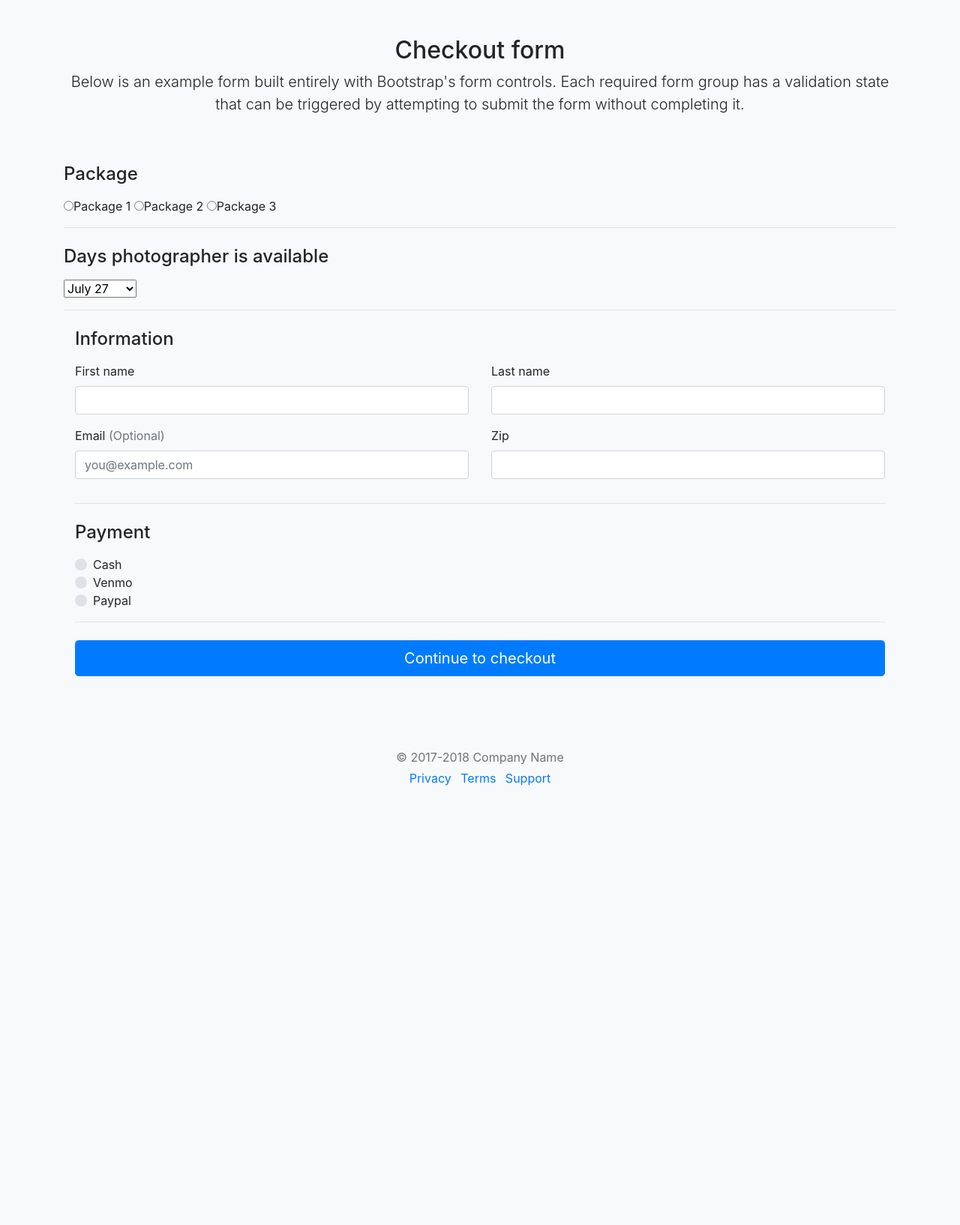
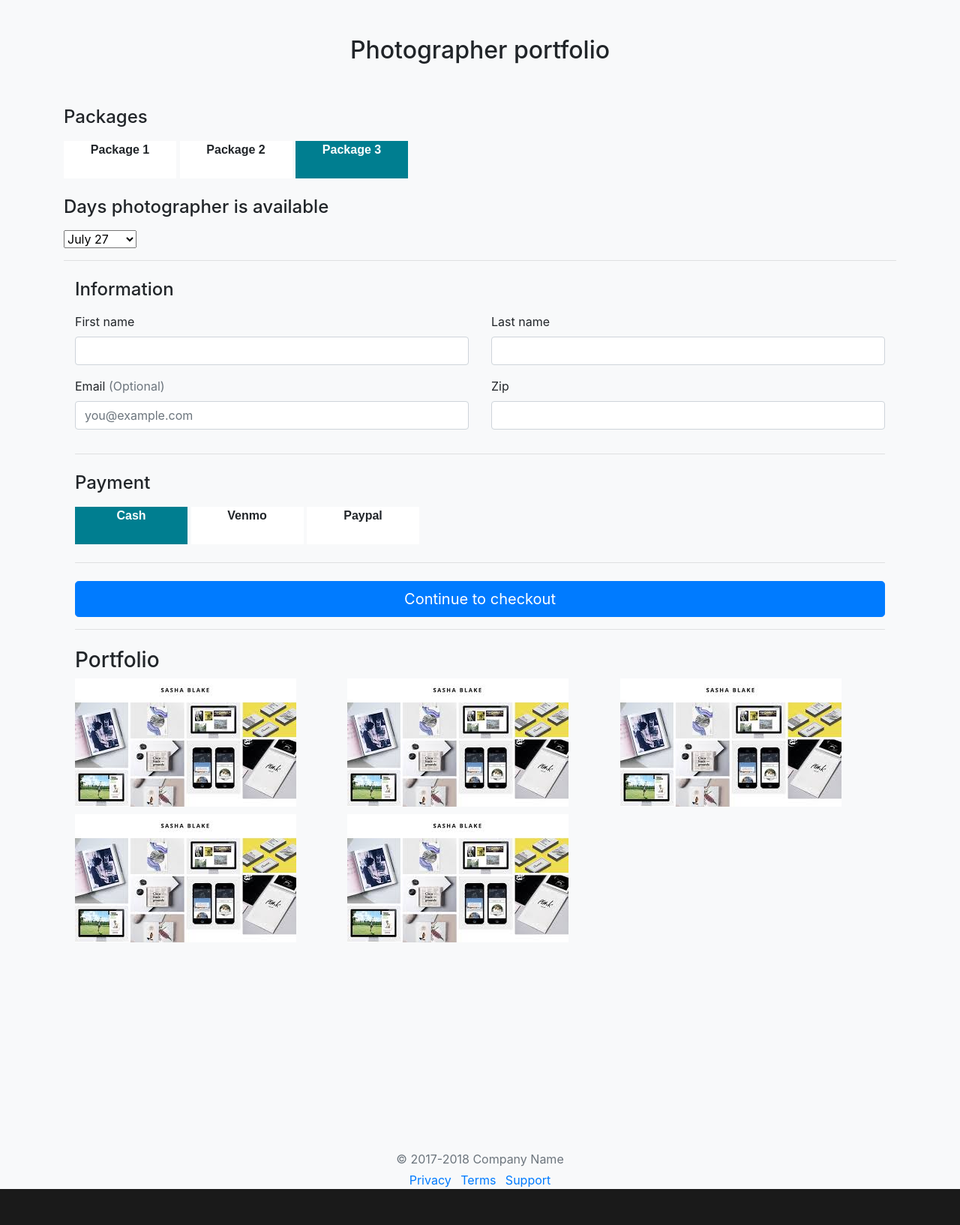
Before and after one commit to Yetunde79/phpform, a PHP site: page / in a window 1280 px wide. Shown: the whole page at 75% size. Before the commit the page ends 1048 px from the top, so only its background shows below. Run offline with PHP 8.4, Linux system fonts and the light colour scheme.

Commit message:
additional design

```diff
--- /dev/null
+++ b/composer.json
@@ -0,0 +1,5 @@
+{
+    "require": {
+      "sendgrid/sendgrid": "~5.0.9"
+    }
+  }
--- /dev/null
+++ b/form.css
@@ -0,0 +1,50 @@
+
+html {
+  background-color: #1a1a1a;
+
+}
+
+
+input[type="radio"] {
+   display: none;
+   visibility:hidden;
+}
+
+input:checked + div {
+    background: #007e90;
+    color: white;
+}
+
+
+.middle h1 {
+    font-family: sans-serif;
+    color: white;
+}
+
+.box {
+    width: 150px;
+    height: 50px;
+    background-color: white;
+    transition: all 250ms ease;
+    will-change: transition;
+    display: inline-block;
+    text-align: center;
+    cursor: pointer;
+    position: relative;
+    font-family: sans-serif;
+    font-weight: 900;
+  }
+
+  .portfolio{
+    display: grid;
+    grid-template-columns: 1fr 1fr 1fr;
+    grid-template-rows: 1fr 1fr 1fr;
+    grid-gap: 10px;
+
+  }
+
+img{
+    max-width: 100%;
+    height: auto;
+    width: auto\9;
+}
--- a/index.php
+++ b/index.php
@@ -9,10 +9,13 @@
     <title>Checkout example for Bootstrap</title>
     <link rel="stylesheet" href="https://stackpath.bootstrapcdn.com/bootstrap/4.1.2/css/bootstrap.min.css" integrity="sha384-Smlep5jCw/wG7hdkwQ/Z5nLIefveQRIY9nfy6xoR1uRYBtpZgI6339F5dgvm/e9B"
         crossorigin="anonymous">
+    <link rel="stylesheet" href="form.css">
 
 </head>
 
 <?php
+require 'vendor/autoload.php';
+
 if (isset($_POST['submit'])) {
     $fn = $_POST['fn'];
     $ln =$_POST['ln'];
@@ -21,9 +24,13 @@ if (isset($_POST['submit'])) {
     $payment = $_POST['paymentMethod'];
     $zip = $_POST['zip'];
     $available = $_POST['calendar'];
-    $to = 'ysolaadebayo@gmail.com, ysolaadebayo@yahoo.com';
-    $from ='';
+    // $to = 'ysolaadebayo@gmail.com, ysolaadebayo@yahoo.com';
+    // $from ='';
+    // $subject = "Client request";
+
+    $from = new SendGrid\Email(null, "ysolaadebayo@yahoo.com");
     $subject = "Client request";
+    $to = new SendGrid\Email(null, "ysolaadebayo@gmail.com");
 
 
     $body =
@@ -34,11 +41,19 @@ if (isset($_POST['submit'])) {
     Zip: $zip\n
     Meeting: $available\n" ;
 
-    if (mail ($to, $subject, $body, $from)) {
+    if (new SendGrid\Mail($from, $subject, $to, $content)) {
         echo "<script>alert('Email sent successfully');</script>";
    } else {
        echo "<script>alert('The email could not be sent');</script>";
    }
+
+   $apiKey = getenv('SENDGRID_API_KEY');
+$sg = new \SendGrid($apiKey);
+
+$response = $sg->client->mail()->send()->post($mail);
+echo $response->statusCode();
+echo $response->headers();
+echo $response->body();
 }
 ?>
 
@@ -48,21 +63,34 @@ if (isset($_POST['submit'])) {
 
     <div class="container">
         <div class="py-5 text-center">
-            <h2>Checkout form</h2>
-            <p class="lead">Below is an example form built entirely with Bootstrap's form controls. Each required form group has a validation
-                state that can be triggered by attempting to submit the form without completing it.</p>
+            <h2>Photographer portfolio</h2>
         </div>
 
 
         <form action="" method="post">
-        <h4 class="mb-3">Package</h4>
+                <h4 class="mb-3">Packages</h4>
+               <div class="d-block my-3 middle">
+                        <label>
+                            <input type="radio" name="package" value="Package 1" checked/>
+                            <div class="box">
+                                <span>Package 1</span>
+                            </div>
+                        </label>
 
-                <div class="d-block my-3">
-                        <input type="radio" name="package" value="Package 1" required="">Package 1
-                        <input type="radio" name="package" value="Package 2" required="">Package 2
-                        <input type="radio" name="package" value="Package 3" required="">Package 3
+                          <label>
+                            <input type="radio" name="package" value="Package 2" checked/>
+                            <div class="box">
+                                <span>Package 2</span>
+                            </div>
+                        </label>
+
+                       <label>
+                            <input type="radio" name="package" value="Package 3" checked/>
+                            <div class="box">
+                                <span>Package 3</span>
+                            </div>
+                        </label>
                 </div>
-                <hr class="mb-4">
 
                 <div class="d-block my-3">
                 <h4 class="mb-3">Days photographer is available </h4>
@@ -120,26 +148,44 @@ if (isset($_POST['submit'])) {
                         <hr class="mb-4">
                         <h4 class="mb-3">Payment</h4>
 
-                    <div class="d-block my-3">
-                        <div class="custom-control custom-radio">
-                            <input id="credit" name="paymentMethod" type="radio" class="custom-control-input" required="" value="Cash">
-                            <label class="custom-control-label" for="credit">Cash</label>
-                        </div>
-                        <div class="custom-control custom-radio">
-                            <input id="debit" name="paymentMethod" type="radio" class="custom-control-input" required="" value="Venmo">
-                            <label class="custom-control-label" for="debit">Venmo</label>
-                        </div>
-                        <div class="custom-control custom-radio">
-                            <input id="paypal" name="paymentMethod" type="radio" class="custom-control-input" required="" value="Paypal">
-                            <label class="custom-control-label" for="paypal">Paypal</label>
-                        </div>
-                     </div>
+                    <div class="d-block my-3 middle">
+                        <label>
+                            <input type="radio" name="paymentMethod" value="Cash" checked/>
+                            <div class="box">
+                                <span>Cash</span>
+                            </div>
+                        </label>
 
+                        <label>
+                            <input type="radio" name="paymentMethod" value="Venmo"/>
+                            <div class="box">
+                                <span>Venmo</span>
+                            </div>
+                        </label>
+
+                        <label>
+                            <input type="radio" name="paymentMethod" value="Paypal"/>
+                            <div class="box">
+                                <span>Paypal</span>
+                            </div>
+                        </label>
+                    </div>
 
                         <hr class="mb-4">
                         <button class="btn btn-primary btn-lg btn-block" type="submit" name="submit">Continue to checkout</button>
         </form>
 
+        <hr class="mb-4">
+
+        <h3>Portfolio</h3>
+
+        <div class="portfolio">
+            <div><img src="/pic.jpg"></div>
+            <div><img src="/pic.jpg"></div>
+            <div><img src="/pic.jpg"></div>
+            <div><img src="/pic.jpg"></div>
+            <div><img src="/pic.jpg"></div>
+        </div>
 
 
         <footer class="my-5 pt-5 text-muted text-center text-small">
```
Also changed, not shown: pic.jpg (added), portfolio.jpg (added), 1 other file.
